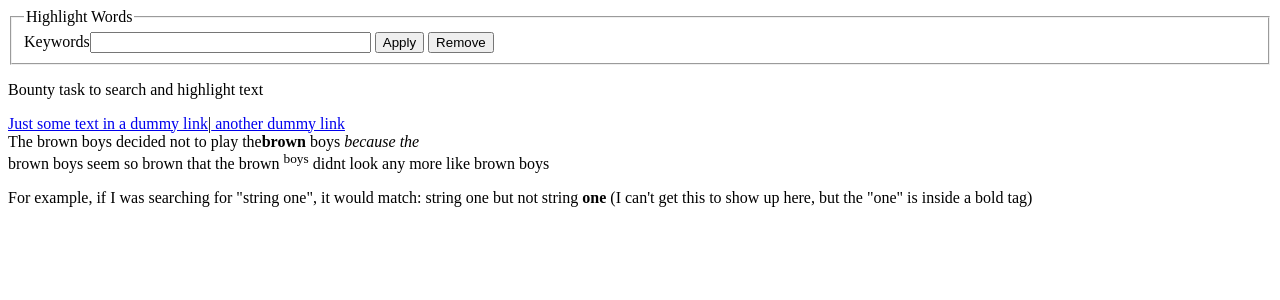
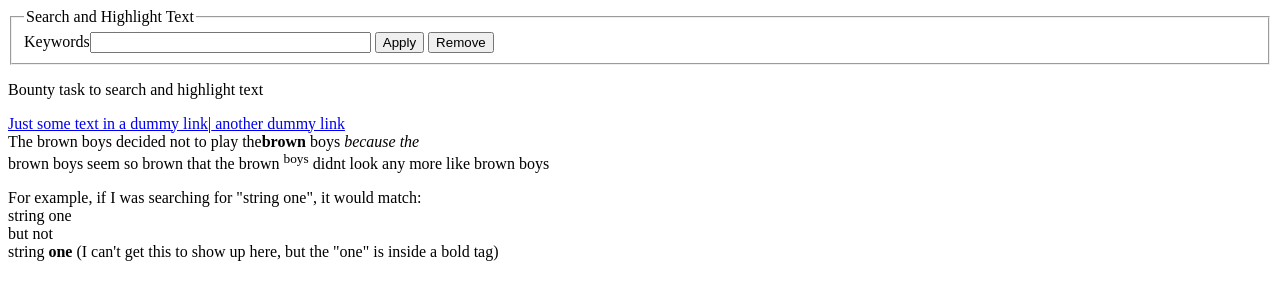
Before and after one commit to mashtullah/Search_Highlight_Replace_Text, a plain HTML site: page index.html in a window 1280 px wide. Drawn offline with Linux system fonts and the light colour scheme.

Commit message:
-added heading

```diff
--- a/index.html
+++ b/index.html
@@ -2,7 +2,7 @@
 <body>
 <form method="GET" action="http://localhost:81/testl" onsubmit="myHilitor.apply(hilite.value); return false;">
 <fieldset>
-<legend>Highlight Words</legend>
+<legend>Search and Highlight Text</legend>
 <label>Keywords</label><span><input type="text" size="32" name="hilite" value="">
 <input type="submit" value="Apply">
 <input type="button" value="Remove" onclick="myHilitor.remove();"></span>
@@ -16,11 +16,11 @@ The brown boys decided not to play the<strong>brown</strong> boys <i>because the
 didnt look any more like brown boys
 <p>
 For example, if I was searching for "string one", it would match:
-
+<br>
 string one
-
+<br>
 but not
-
+<br>
 string <b>one</b> (I can't get this to show up here, but the "one" is inside a bold tag)
 <script type="text/javascript" src="hilitor.js"></script>
 <script type="text/javascript">
```
